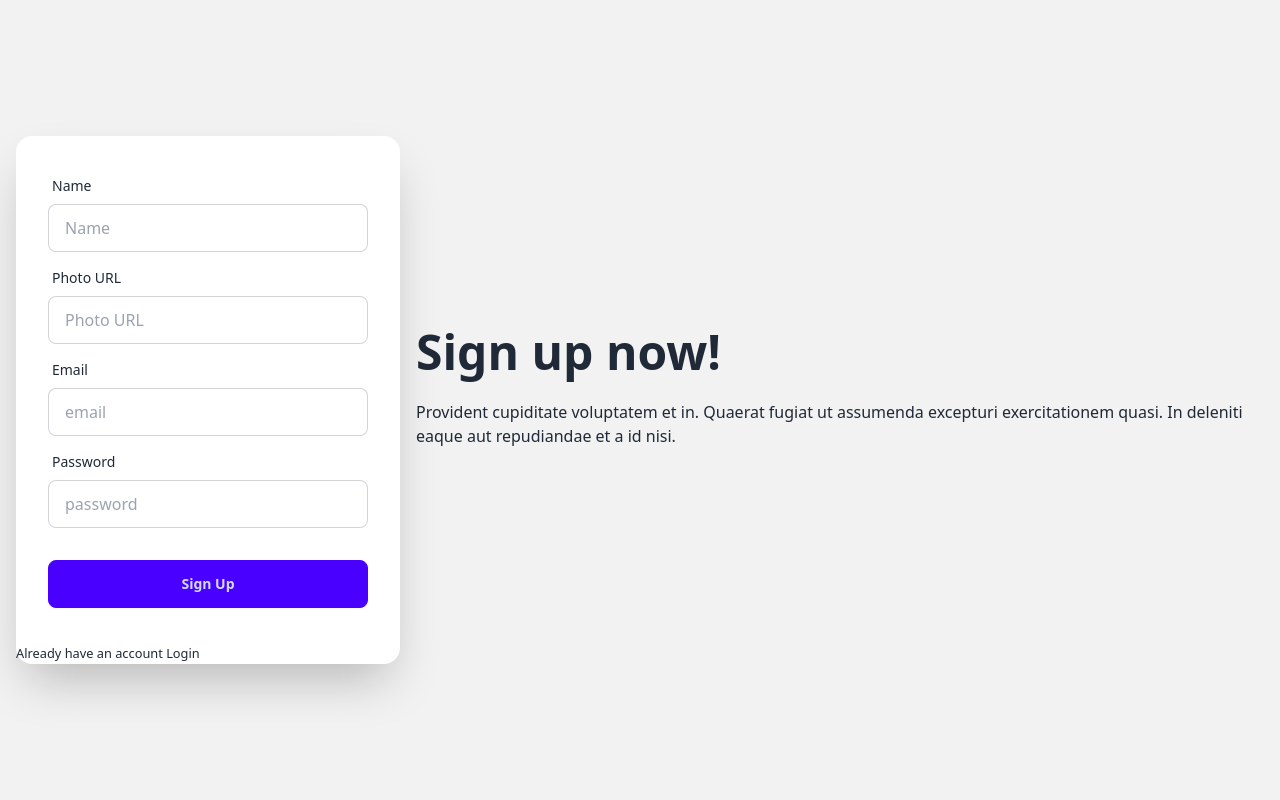
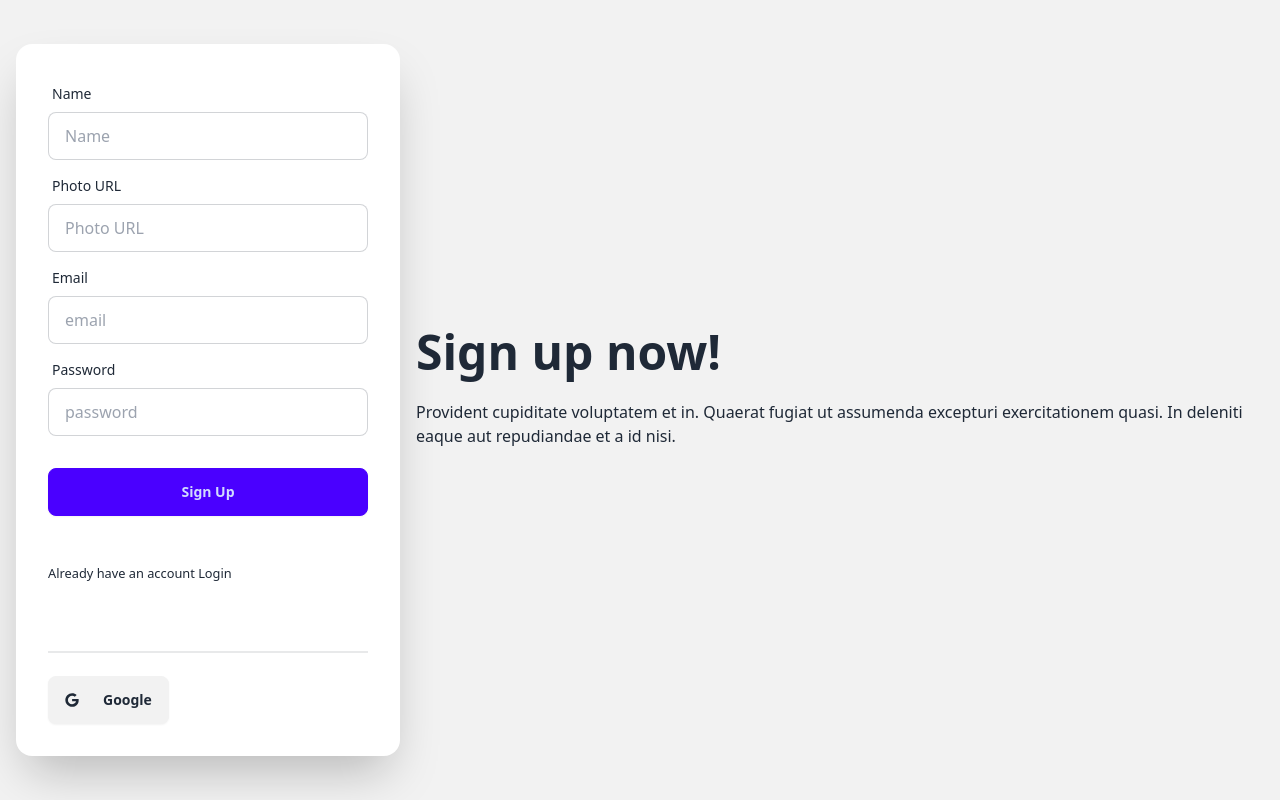
Before and after one commit to raselworshop/Restaurant-client, a React (Vite) app: page /signup in a window 1280 px wide. Built offline with nearby package versions, Linux system fonts and the light colour scheme; no server answers.

Commit message:
added the social login

```diff
--- /dev/null
+++ b/src/Component/shared/SocialLogin.jsx
@@ -0,0 +1,26 @@
+import React from 'react';
+import { FaGoogle } from 'react-icons/fa6';
+import useAuth from '../../hooks/useAuth';
+
+const SocialLogin = () => {
+    const { gooleSignIn } = useAuth();
+    const handleGoogleSignin = () =>{
+        gooleSignIn()
+        .then(result=>{
+            console.log(result.user)
+        })
+    }
+    return (
+        <div className='p-8'>
+            <div className="divider"></div>
+            <div>
+                <button onClick={handleGoogleSignin} className="btn">
+                    <FaGoogle className='mr-4'/>
+                    <span>Google</span>
+                </button>
+            </div>
+        </div>
+    );
+};
+
+export default SocialLogin;
--- a/src/Pages/AuthRelated/Signin.jsx
+++ b/src/Pages/AuthRelated/Signin.jsx
@@ -4,6 +4,7 @@
 import { loadCaptchaEnginge, LoadCanvasTemplate, validateCaptcha } from 'react-simple-captcha';
 import useAuth from '../../hooks/useAuth';
 import Swal from 'sweetalert2';
+import SocialLogin from '../../Component/shared/SocialLogin';
 
 const Signin = () => {
     const captchaRef = useRef(null);
@@ -103,7 +104,8 @@
                                 <input disabled={disabled} className="btn btn-primary" type="submit" value="Signin" />
                             </div>
                         </form>
-                        <p><small>New Here? <Link to="/signup">Create an account</Link> </small></p>
+                        <p className='px-8 py-3'><small>New Here? <Link to="/signup">Create an account</Link> </small></p>
+                        <SocialLogin/>
                     </div>
                 </div>
             </div>
--- a/src/Pages/AuthRelated/Signup.jsx
+++ b/src/Pages/AuthRelated/Signup.jsx
@@ -3,11 +3,14 @@
 import { data, Link, useLocation, useNavigate } from "react-router-dom";
 import useAuth from "../../hooks/useAuth";
 import Swal from "sweetalert2";
+import useAxiosPublic from "../../hooks/useAxiosPublic";
+import SocialLogin from "../../Component/shared/SocialLogin";
 
 const Signup = () => {
     const { createuser, updateUserProfile } = useAuth();
     const navigate = useNavigate();
     const location = useLocation();
+    const axiosPublic = useAxiosPublic();
     const { register, handleSubmit, reset, formState: { errors } } = useForm();
 
     const from = location.state?.from?.pathname || "/";
@@ -20,7 +23,16 @@
                     const user = result.user;
                     console.log(user)
                     updateUserProfile(data.name, data.photoURL)
-                    if (user) {
+                        .then(() => {
+                            // save user info to database
+                            const userInfo = {
+                                name: data.name,
+                                email: data.email,
+                            }
+                            axiosPublic.post('/users', userInfo)
+                                .then(res => {
+                                    if (res.data.insertedId) {
+                                        console.log("user added to database", res.data.insertedId)
                                         Swal.fire({
                                             position: "top-end",
                                             icon: "success",
@@ -28,9 +40,12 @@
                                             showConfirmButton: false,
                                             timer: 1500
                                         });
-                        navigate(from, {replace: true})
+                                        navigate(from, { replace: true })
                                     }
                                     reset()
+                                })
+                        })
+
                 })
         } catch (error) {
             console.error(error);
@@ -94,7 +109,8 @@
                                 <input className="btn btn-primary" type="submit" value="Sign Up" />
                             </div>
                         </form>
-                        <p><small>Already have an account <Link to="/login">Login</Link></small></p>
+                        <p className="px-8 py-3"><small>Already have an account <Link to="/login">Login</Link></small></p>
+                        <SocialLogin/>
                     </div>
                 </div>
             </div>
--- a/src/Providers/AuthProvider.jsx
+++ b/src/Providers/AuthProvider.jsx
@@ -1,4 +1,4 @@
-import { createUserWithEmailAndPassword, onAuthStateChanged, signInWithEmailAndPassword, signOut, updateProfile } from "firebase/auth";
+import { createUserWithEmailAndPassword, GoogleAuthProvider, onAuthStateChanged, signInWithEmailAndPassword, signInWithPopup, signOut, updateProfile } from "firebase/auth";
 import { createContext, useEffect, useState } from "react";
 import auth from "../Firebase/firebase.config";
 
@@ -7,6 +7,7 @@
 const AuthProvider = ({children}) => {
     const [user, setUser] = useState(null);
     const [loading, setLoading] = useState(true);
+    const googleProvider = new GoogleAuthProvider();
 
     const createuser = (email, password)=>{
         setLoading(true)
@@ -20,6 +21,10 @@
         return updateProfile(auth.currentUser, {
             displayName: name, photoURL:photo
         })
+    }
+    const gooleSignIn = () =>{
+        setLoading(true)
+        return signInWithPopup(auth, googleProvider)
     }
     const userSignOut = ()=>{
         setLoading(true)
@@ -43,6 +48,7 @@
         createuser,
         signinuser,
         updateUserProfile,
+        gooleSignIn,
         userSignOut,
     }
     return (
--- a/src/Route/Route.jsx
+++ b/src/Route/Route.jsx
@@ -38,8 +38,10 @@
   },
   {
     path: 'dashboard',
-    element: <Dashboard></Dashboard>,
-    children:[
+    element: <PrivateRoute>
+      <Dashboard></Dashboard>
+    </PrivateRoute>,
+    children: [
       {
         path: 'cart',
         element: <Cart></Cart>
--- /dev/null
+++ b/src/hooks/useAxiosPublic.jsx
@@ -0,0 +1,12 @@
+import axios from 'axios';
+import React from 'react';
+
+const axiosPublic = axios.create({
+    baseURL: `http://localhost:5000`,
+})
+
+const useAxiosPublic = () => {
+    return axiosPublic;
+};
+
+export default useAxiosPublic;
```
Lines whose indentation alone changed are shown as unchanged.
